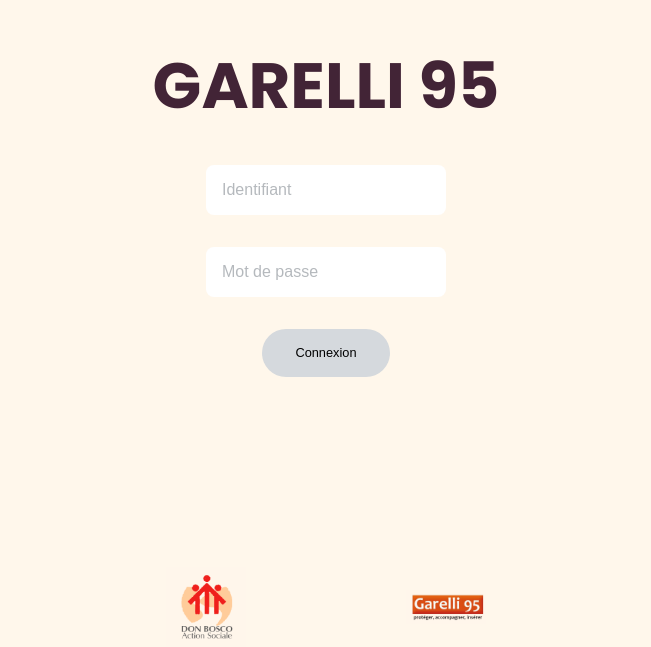
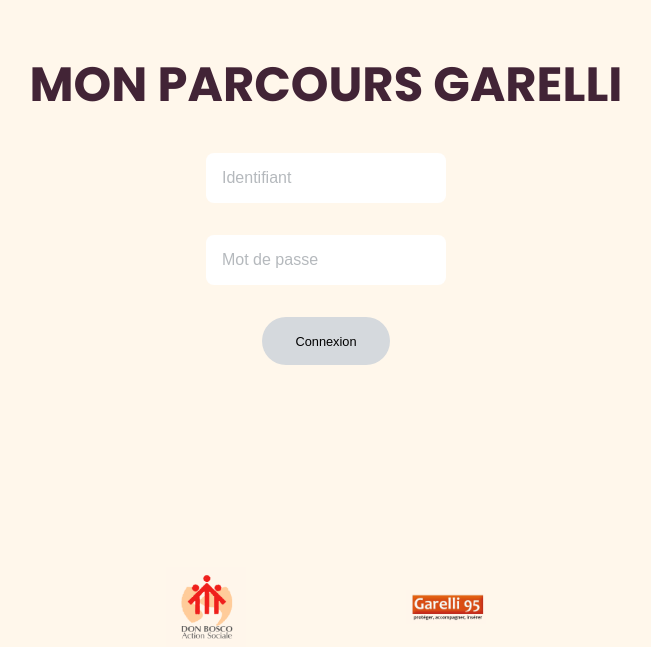
Before and after one commit to MgRl8ow3MhVr/garellifront, a React (Vite) app: page / in a window 1280 px wide. Shown: the part 153-800 px from the top of the page, without its empty margins (314-965 px from the left). Built offline with nearby package versions, Linux system fonts and the light colour scheme.

Commit message:
change titles and fix teenId bug in store create eval

```diff
--- a/index.html
+++ b/index.html
@@ -8,7 +8,7 @@
       href="./src/assets/icons/logog95.png"
     />
     <meta name="viewport" content="width=device-width, initial-scale=1.0" />
-    <title>Garelli 95 Evaluation des acquis</title>
+    <title>Mon parcours Garelli</title>
   </head>
   <body>
     <div id="root"></div>
--- a/src/App.css
+++ b/src/App.css
@@ -41,7 +41,7 @@
 
 @media only screen and (max-width: 750px) {
   html {
-    font-size: 12px;
+    font-size: 11px;
   }
 }
 
--- a/src/pages/Login/Login.css
+++ b/src/pages/Login/Login.css
@@ -29,7 +29,7 @@
 }
 
 .loginTitle {
-  font-size: 4rem;
+  font-size: 3rem;
   font-weight: 700;
 }
 
--- a/src/pages/Login/Login.jsx
+++ b/src/pages/Login/Login.jsx
@@ -14,7 +14,7 @@
   return (
     <div className="loginContainer">
       <div className="loginBlockUp">
-        <div className="loginTitle">GARELLI 95</div>
+        <div className="loginTitle">MON PARCOURS GARELLI</div>
         <input
           type="text"
           placeholder="Identifiant"
--- a/src/pages/TeenProfile/TeenProfile.jsx
+++ b/src/pages/TeenProfile/TeenProfile.jsx
@@ -92,7 +92,7 @@
         </div>
       </div>
       <div className="teenBlockEvals">
-        <div className="teenEvalsTitle">grille d'observation</div>
+        <div className="teenEvalsTitle">MON PARCOURS</div>
         <div className="evalsBlock">
           {allEvals &&
             allEvals.map((ev, i) => {
--- a/src/store/store.js
+++ b/src/store/store.js
@@ -213,8 +213,7 @@
           // then REFECTH TEEN because those 2 evals have just been created
           await get().apiFetchOneTeen(teenId);
           get().showSnackbar(
-            "Bienvenue dans ton espace d'évaluations " +
-              data.attributes.first_name
+            "Bienvenu dans ton parcours " + data.attributes.first_name
           );
 
           // otherwise, it's okay to set teen in the store. Then profile page will display ok
@@ -253,19 +252,19 @@
     // return response?.data?.attributes.?evaluations?.data;
   },
 
-  apiCreateEval: async (evaluation_time, teenId) => {
+  apiCreateEval: async (evaluation_time, teenIdparam) => {
     const response = await get().fetchApi(
       `/evaluations`,
-      { data: { evaluation_time, teenager: teenId || get().teen.id } },
+      { data: { evaluation_time, teenager: teenIdparam || get().teen.id } },
       "POST",
       ({ data }) => {
         // refetch teen to show new unlocked eval
         const teenId = get().teen?.id;
         teenId && get().apiFetchOneTeen(teenId);
         // SnackBar
-        if (!teenId) {
+        if (!teenIdparam) {
           get().showSnackbar(
-            "Vos résultats ont bien été envoyés. La prochaine évaluation est disponible"
+            "Vos résultats ont bien été envoyés. Le prochain questionnaire est disponible"
           );
         }
       }
@@ -327,7 +326,7 @@
           );
           if (complete) {
             get().showSnackbar(
-              "Vous avez complété l'évaluation, vous pouvez désormais la valider"
+              "Vous avez complété le questionnaire, vous pouvez désormais la valider"
             );
           }
         }
@@ -346,7 +345,7 @@
       },
       ({ data }) => {
         get().showSnackbar(
-          "Il y a eu un problème avec l'envoi de l'évaluation",
+          "Il y a eu un problème avec l'envoi du questionnaire",
           true
         );
         throw new TypeError("error");
@@ -367,11 +366,11 @@
       "PUT",
       async ({ data }) => {
         await get().apiFetchOneTeen(get().teen.id);
-        get().showSnackbar("L'évaluation a bien été envoyée, merci !");
+        get().showSnackbar("Le questionnaire a bien été envoyé, merci !");
       },
       ({ data }) => {
         get().showSnackbar(
-          "Il y a eu un problème avec la mise à jour du statut de l'évaluation",
+          "Il y a eu un problème avec la mise à jour du statut du questionnaire",
           true
         );
       }
```
